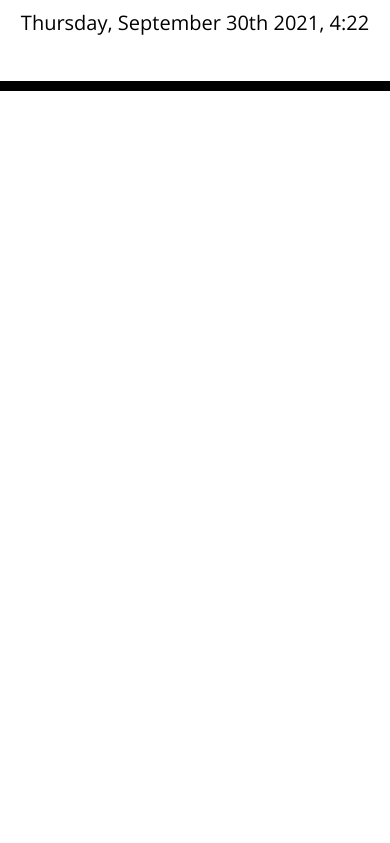
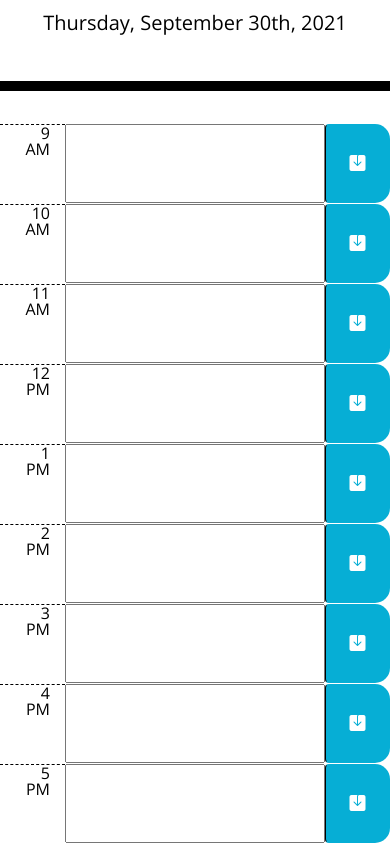
Before and after one commit to suelee0308/day-planner, a plain HTML site: page index.html in a window 390 px wide. Shown: the part 256-1099 px from the top of the page. Before the commit the page ends 844 px from the top, so only its background shows below. Drawn offline with nearby package versions, Linux system fonts and the light colour scheme.

Commit message:
rows made responsively, styled and for each hour. local storage function works

```diff
--- a/assets/js/script.js
+++ b/assets/js/script.js
@@ -1,29 +1,79 @@
+var moment = moment();
+var currentHour = moment.hour();
+var saveBtn = $(".saveBtn");
+var plannedEvent = $("#eventInput");
+var userInput;
+var localInput = localStorage.getItem("plannedEvent");
+var keyName;
 
-// var dateShown = moment().format("dddd, MMMM Do YYYY, h:mm");
-// setInterval(dateShown, 1000);
+// show current day at the top in this format: DoW, Month day
+$("#currentDay").text(moment.format("dddd, MMMM Do, YYYY"));
 
-// $("#currentDay").text(dateShown);
-// var m = moment();
-// console.log(m.format("dddd, MMMM Do YYYY, h:mm"));
+// store textarea text into local storage
+saveBtn.on("click", saveEvent);
 
-var dateShown = moment();
-$("#currentDay").text(dateShown.format("dddd, MMMM Do YYYY, h:mm"));
-setInterval(dateShown, 1000);
- console.log(dateShown);
+function saveEvent(event) {
+    var clickBtn = $(event.target);
+    console.log(clickBtn);
+    var userEvent = clickBtn.siblings("input").val();
+    console.log(userEvent);
+    var keyName = $(event.target).attr("id");
+    console.log(keyName);
+    localStorage.setItem(keyName, userEvent);
+};
+
+// function to retrieve date from local storage at refresh
+var keyID = localStorage.getItem(keyName);
+console.log(keyID);
+$("input").each(function() {
+    var id = $(this).attr("id");
+    console.log(id);
+    if (keyID == id) {
+      plannedEvent.text = localStorage.getItem(keyID)
+    }
+})
 
 
-// function momentDate() {
-//     (moment().format("dddd, MMMM Do YYYY, h:mm"));
-// };
-// setInterval(momentDate, 1000)
-// console.log(momentDate);
 
 
-// show current day at the top in this format: DoW, Month day
+
+// this.timblock.child.child(textarea).value has a atext, then run function onload
+// else textconent = ""
+// if there is data in local storage
+
+// var currentTime = moment();
+// var time = function(){
+//     currentTime.format("h:mm")};
+// setInterval(time, 60000);
+// console.log("current time" + currentTime);
 
 
+// var timesHour = function(){
+//     currentHour.hour()};
+// setInterval(currentHour, 1000*60*60);
+// console.log("current hour" + currentHour);
+console.log(currentHour);
+console.log(typeof currentHour);
+
 // time blocks for standard business hours = 9-17
-// create single row and iterate through all 9 blocks
-// each middle block needs to be an input field where the button is a save button
+
+
+// way to call the value in the id of each time
+// event.target.$("id")
+
+// each middle block needs to be an input/textarea field where the button is a save button
 // save button needs to store text written in local storage (check to make sure it saved when refreshed)
 // function for time block changing color depending on if it's in the past/present/future
+
+
+// in each timeblock, if the time (value which is given through data attributes) < hour { set class /attribute to .past, remove attribute .present .future}
+// in each timeblock, if the time > dateShown {set attribute to .future, remove attribute .past .present}
+// in each timeblock, if the moment h === dateshown hour {set attribute .present}
+
+
+
+// save button - on click grab text from textarea and store locally.
+// in each text area linked to its time block, the text content needs to load the locally stored value for whatever time block its stored in, use id's as keys of the value
+
+
+// setInterval needs a function passed in order to work
--- a/index.html
+++ b/index.html
@@ -8,6 +8,7 @@
       rel="stylesheet"
       href="https://stackpath.bootstrapcdn.com/bootstrap/4.3.1/css/bootstrap.min.css"
     />
+    <link rel="stylesheet" href="https://cdn.jsdelivr.net/npm/bootstrap-icons@1.5.0/font/bootstrap-icons.css">
     <link
       rel="stylesheet"
       href="https://use.fontawesome.com/releases/v5.8.1/css/all.css"
@@ -18,7 +19,7 @@
       href="https://fonts.googleapis.com/css?family=Open+Sans&display=swap"
       rel="stylesheet"
     />
-    <link rel="stylesheet" href="assets/css/style.css"/>
+    <link rel="stylesheet" href="assets/css/style.css" />
     <title>Work Day Scheduler</title>
   </head>
 
@@ -28,21 +29,75 @@
       <p class="lead">A simple calendar app for scheduling your work day</p>
       <p id="currentDay" class="lead"></p>
     </header>
-    <div class="container">
+    <div class="container timeblock">
       <!-- Timeblocks go here -->
+      <div class="row">
+        <div class="col-2 hour text-right">9 AM</div>
+        <input class="col-8 col-sm-9" id ="eventInput"></input>
+        <button type="button" class="col-2 col-sm-1 btn saveBtn" id='9'><i class="bi bi-save-fill"></i></button>
+      </div>
+
+      <div class="row">
+        <div class="col-2 hour text-right">10 AM</div>
+        <input class="col-8 col-sm-9" id ="eventInput"></input>
+        <button type="button" class="col-2 col-sm-1 btn saveBtn" id='10'><i class="bi bi-save-fill"></i></button>
+      </div>
+
+      <div class="row">
+        <div class="col-2 hour text-right">11 AM</div>
+        <input class="col-8 col-sm-9" id ="eventInput"></input>
+        <button type="button" class="col-2 col-sm-1 btn saveBtn" id='11'><i class="bi bi-save-fill"></i></button>
+      </div>
+
+      <div class="row">
+        <div class="col-2 hour text-right">12 PM</div>
+        <input class="col-8 col-sm-9" id ="eventInput"></input>
+        <button type="button" class="col-2 col-sm-1 btn saveBtn" id='12'><i class="bi bi-save-fill"></i></button>
+      </div>
+
+      <div class="row">
+        <div class="col-2 hour text-right">1 PM</div>
+        <input class="col-8 col-sm-9" id ="eventInput"></input>
+        <button type="button" class="col-2 col-sm-1 btn saveBtn" id='13'><i class="bi bi-save-fill"></i></button>
+      </div>
+
+      <div class="row">
+        <div class="col-2 hour text-right">2 PM</div>
+        <input class="col-8 col-sm-9" id ="eventInput"></input>
+        <button type="button" class="col-2 col-sm-1 btn saveBtn" id='14'><i class="bi bi-save-fill"></i></button>
+      </div>
+
+      <div class="row">
+        <div class="col-2 hour text-right">3 PM</div>
+        <input class="col-8 col-sm-9" id ="eventInput"></input>
+        <button type="button" class="col-2 col-sm-1 btn saveBtn" id='15'><i class="bi bi-save-fill"></i></button>
+      </div>
+
+      <div class="row">
+        <div class="col-2 hour text-right">4 PM</div>
+        <input class="col-8 col-sm-9" id ="eventInput"></input>
+        <button type="button" class="col-2 col-sm-1 btn saveBtn" id='16'><i class="bi bi-save-fill"></i></button>
+      </div>
+
+      <div class="row">
+        <div class="col-2 hour text-right">5 PM</div>
+        <input class="col-8 col-sm-9" id ="eventInput"></input>
+        <button type="button" class="col-2 col-sm-1 btn saveBtn" id='17'><i class="bi bi-save-fill"></i></button>
+      </div>
+
     </div>
 
     <script src="https://cdnjs.cloudflare.com/ajax/libs/jquery/3.2.1/jquery.min.js"></script>
     <script src="https://cdnjs.cloudflare.com/ajax/libs/moment.js/2.24.0/moment.min.js"></script>
+    <script src="https://cdn.jsdelivr.net/npm/bootstrap@5.0.2/dist/js/bootstrap.bundle.min.js" integrity="sha384-MrcW6ZMFYlzcLA8Nl+NtUVF0sA7MsXsP1UyJoMp4YLEuNSfAP+JcXn/tWtIaxVXM" crossorigin="anonymous"></script>
     <script src="assets/js/script.js"></script>
   </body>
 </html>
 
-
 <!-- delegate event listeners
 add data attributes to assign data
 use military time
-start on the front end first, get boostrap containers done, get columns set up
+
 then get save button to do its job, save the text to local storage
 then worry about the time math
 jquery, we can grab all elements on a page by class and loop them, and effect their css in that loop, based on stuff
@@ -50,6 +105,6 @@ color coding things on the page is very difficult - but if you shove as much as
 event delegation, event listener, this, jquery.
 look at css to see if you need those classes! existing classes mean something!
 jquery and moment are connected already. boostrap is not connected
-color classes need to apply based on time of day: past hour block, present or future hour block
+
 
 -->
```
